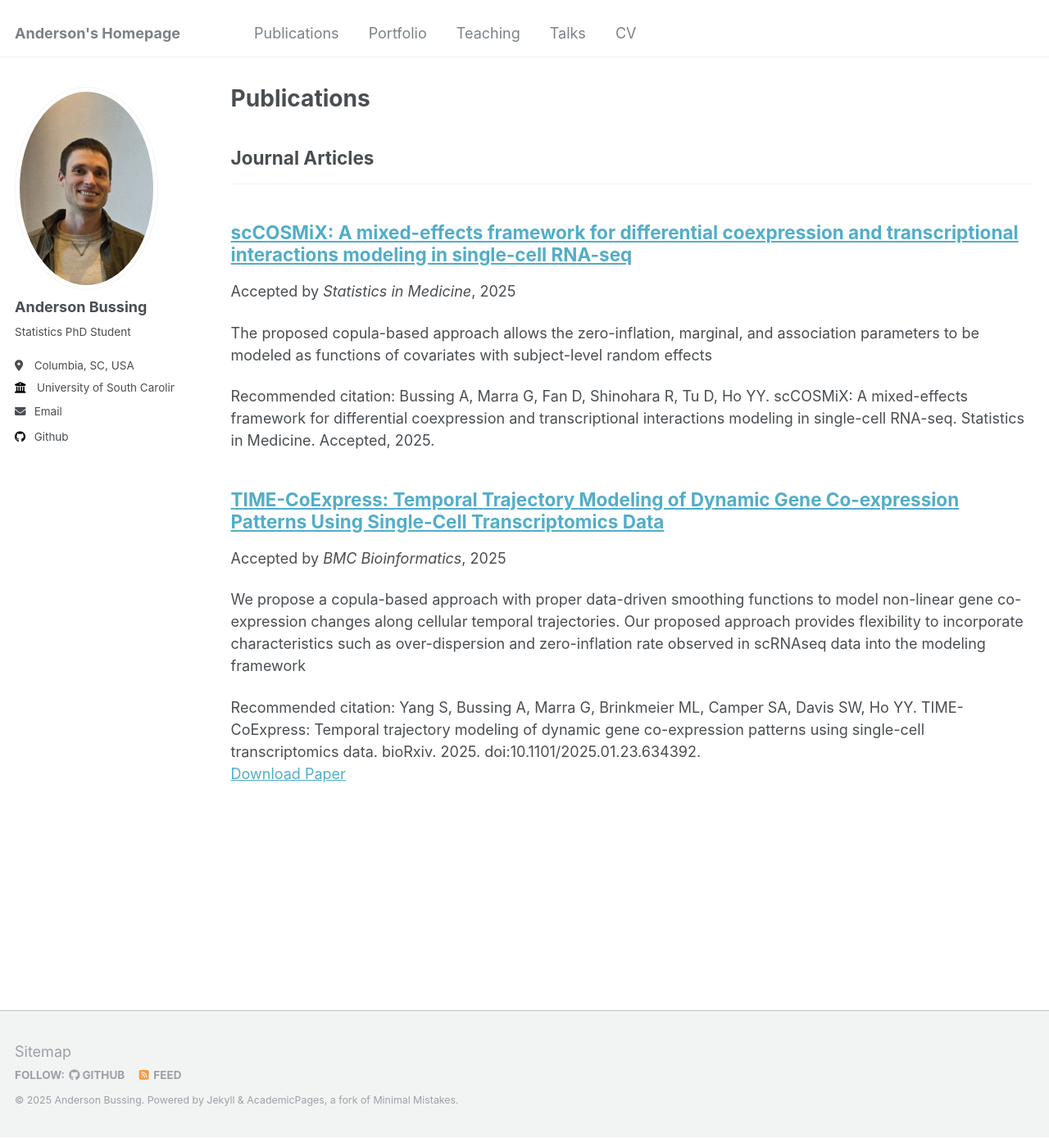
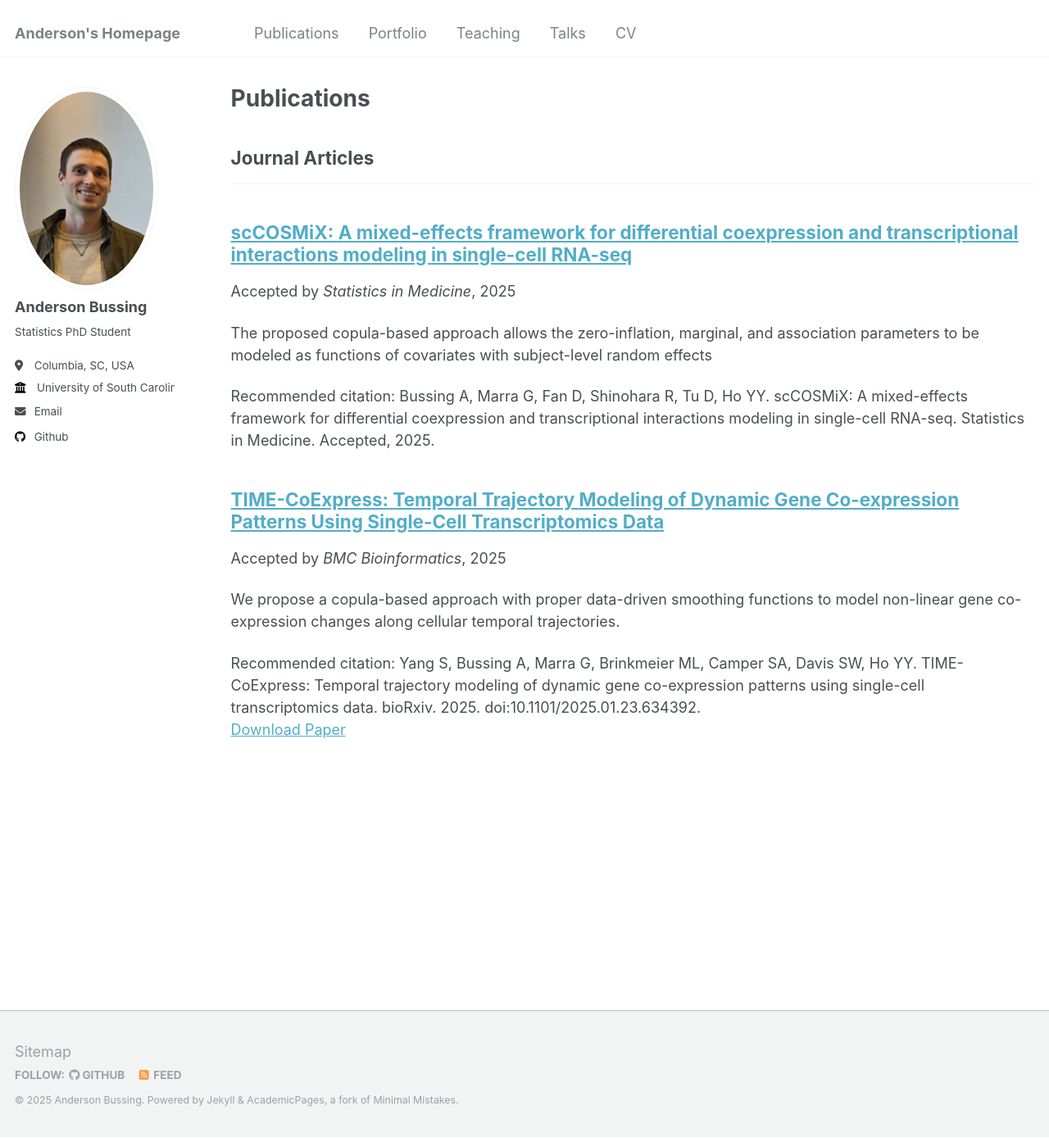
Before and after one commit to abussing/abussing.github.io, a Jekyll site: the page built from _pages/publications.html, in a window 1280 px wide and 1389 px high. Shown: the whole window at 82% size. Built offline with Jekyll 4.4.1, drawn with Linux system fonts in a browser that asks for light colours.

Commit message:
Update TIME-CoExpress.md

```diff
--- a/_publications/TIME-CoExpress.md
+++ b/_publications/TIME-CoExpress.md
@@ -3,7 +3,7 @@ title: "TIME-CoExpress: Temporal Trajectory Modeling of Dynamic Gene Co-expressi
 collection: publications
 category: manuscripts
 permalink: /publication/TIME-CoExpress
-excerpt: 'We propose a copula-based approach with proper data-driven smoothing functions to model non-linear gene co-expression changes along cellular temporal trajectories. Our proposed approach provides flexibility to incorporate characteristics such as over-dispersion and zero-inflation rate observed in scRNAseq data into the modeling framework'
+excerpt: 'We propose a copula-based approach with proper data-driven smoothing functions to model non-linear gene co-expression changes along cellular temporal trajectories.'
 date: 2025-07-07
 venue: "BMC Bioinformatics (accepted)"
 paperurl: 'https://www.biorxiv.org/content/10.1101/2025.01.23.634392v1'
```
